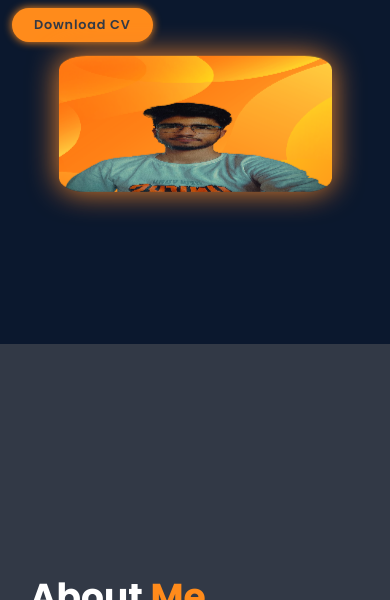
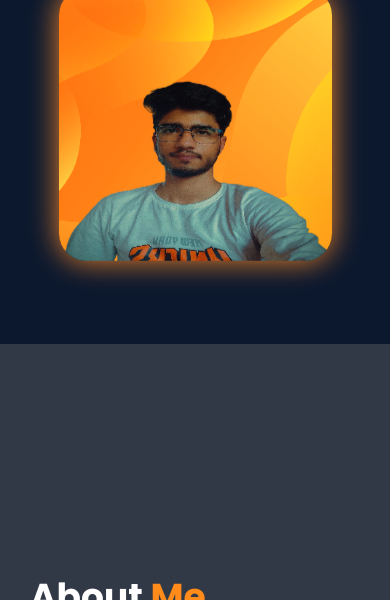
Before and after one commit to Har0311/harishK, a plain HTML site: page index.html in a window 390 px wide. Shown: the part 500-1100 px from the top of the page. Drawn offline with nearby package versions, Linux system fonts and the light colour scheme.

Commit message:
more changes

```diff
--- a/style.css
+++ b/style.css
@@ -470,6 +470,7 @@ span {
 
   .home-img img {
     width: 70vw;
+    height: 70vw;
     margin-top: 4rem;
   }
 
```
